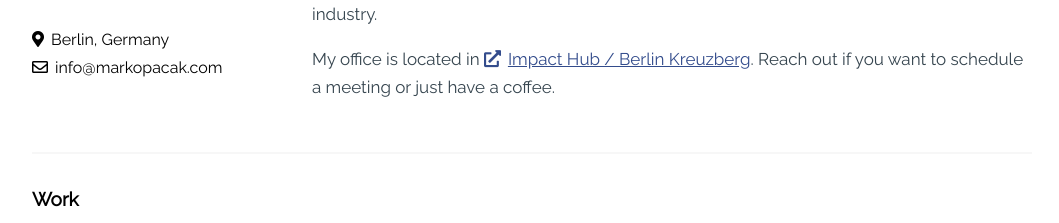
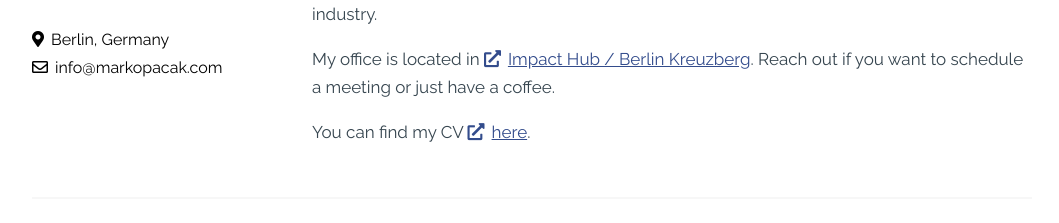
Before and after one commit to markopacak/markopacak.github.io, a plain HTML site: page index.html in a window 1280 px wide. Shown: the part 362-585 px from the top of the page, without its empty margins (108-1167 px from the left). Drawn offline with Linux system fonts and the light colour scheme.

Commit message:
Added link to cv

```diff
--- a/index.html
+++ b/index.html
@@ -72,6 +72,7 @@
                     In the least years I also developed some <code>c</code> / <code>c++</code> modules for the <code>iot</code> and <code>embedded</code> industry.</p>
                 <p>My office is located in <a target="_blank" href="https://berlin.impacthub.net/"><i class="fas fa-external-link-alt"></i>Impact Hub / Berlin Kreuzberg</a>. Reach out if you want to schedule a meeting or just have a coffee.</p>
 
+                <p>You can find my CV <a href="/cv_2021_01.pdf" target="_blank"><i class="fas fa-external-link-alt"></i>here</a>.</p>
             </section>
         </section>
 
```
